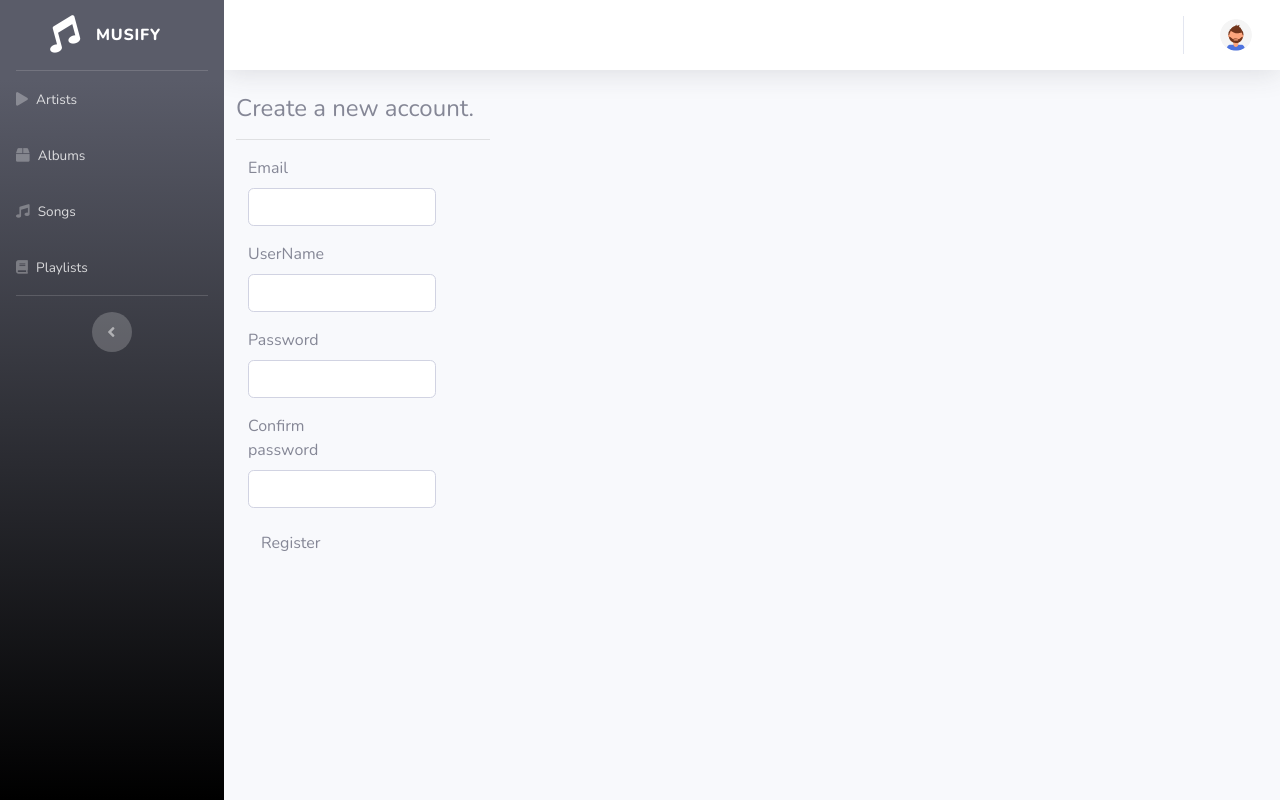
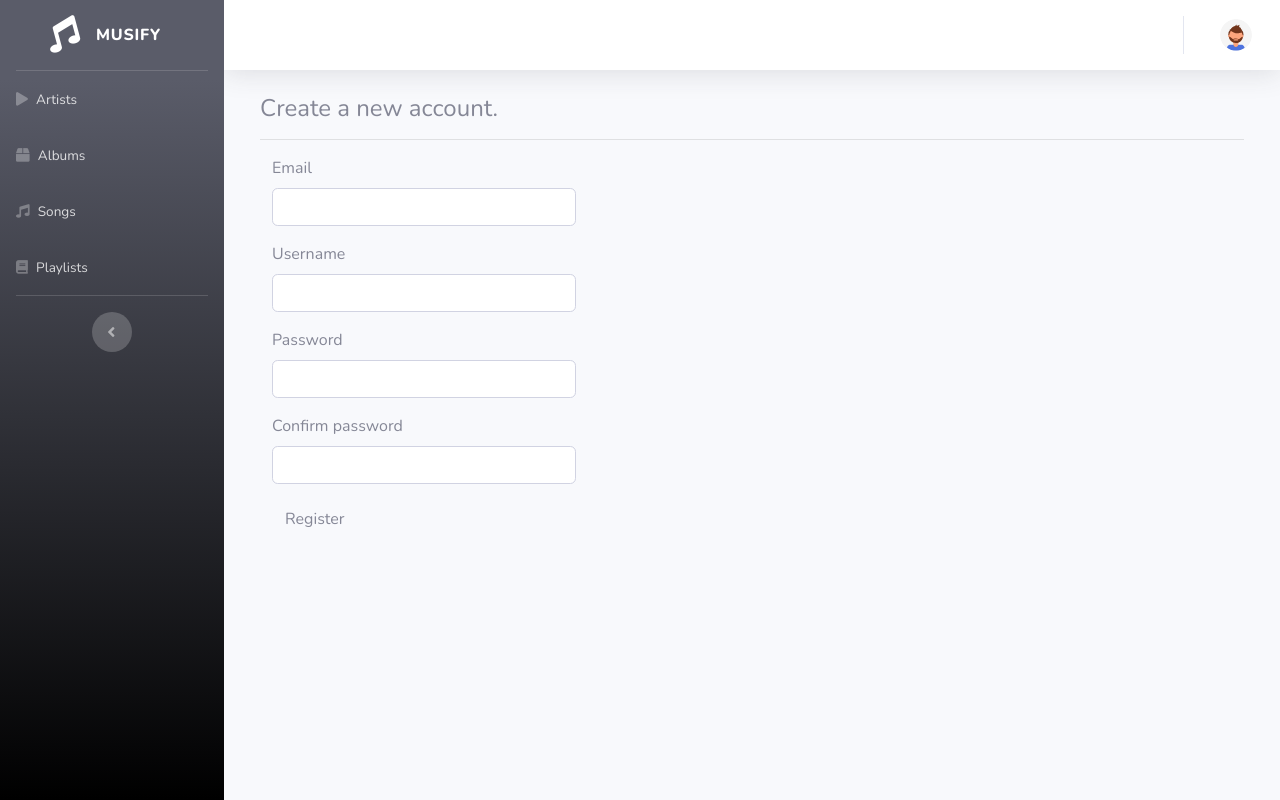
Before and after one commit to evaavra/Musify, an ASP.NET MVC app: template Musify/Views/Account/Register.cshtml in a window 1280 px wide. Run offline with ASP.NET Core 8 and stand-ins for ASP.NET MVC 5, Linux system fonts and the light colour scheme; the template is opened without the code that fills it, so the values that code supplies are empty; the project's own start-up code is not run; a stand-in starts its controllers and pages; some libraries are stand-ins or nearby versions.

Commit message:
Login-Register

```diff
--- a/Musify/Areas/Admin/Controllers/ArtistsController.cs
+++ b/Musify/Areas/Admin/Controllers/ArtistsController.cs
@@ -77,11 +77,7 @@ namespace Musify.Areas.Admin.Controllers
         {
             if (ModelState.IsValid)
             {
-                if (artist.ImageFile == null)
-                {
-                    artist.Thumbnail = "na_image.jpg";
-                }
-                else
+                if (artist.ImageFile != null)
                 {
                     artist.Thumbnail = Path.GetFileName(artist.ImageFile.FileName);
                     string fullPath = Path.Combine(Server.MapPath("~/img"), artist.Thumbnail);
--- a/Musify/Areas/Admin/Views/Artists/Edit.cshtml
+++ b/Musify/Areas/Admin/Views/Artists/Edit.cshtml
@@ -14,6 +14,7 @@
         <hr />
         @Html.ValidationSummary(true, "", new { @class = "text-danger" })
         @Html.HiddenFor(model => model.ID)
+        @Html.HiddenFor(m => m.Thumbnail)
 
         <div class="form-group">
             @Html.LabelFor(model => model.Name, htmlAttributes: new { @class = "control-label col-md-2" })
--- a/Musify/Views/Account/Register.cshtml
+++ b/Musify/Views/Account/Register.cshtml
@@ -4,37 +4,38 @@
 }
 
 @*<h2>@ViewBag.Title.</h2>*@
-
+<div class="container">
     @using (Html.BeginForm("Register", "Account", FormMethod.Post, new { @class = "form-horizontal", role = "form" }))
     {
         @Html.AntiForgeryToken()
+
         <h4>Create a new account.</h4>
         <hr />
 
         @Html.ValidationSummary("", new { @class = "text-danger" })
         <div class="form-group">
             @Html.LabelFor(m => m.Email, new { @class = "col-md-2 control-label" })
-        <div class="col-md-10">
+            <div class="col-md-4">
                 @Html.TextBoxFor(m => m.Email, new { @class = "form-control" })
             </div>
         </div>
 
 
         <div class="form-group">
-        @Html.LabelFor(m => m.UserName, new { @class = "col-md-2 control-label" })
-        <div class="col-md-10">
+            @Html.LabelFor(m => m.UserName, "Username", new { @class = "col-md-2 control-label" })
+            <div class="col-md-4">
                 @Html.TextBoxFor(m => m.UserName, new { @class = "form-control" })
             </div>
         </div>
         <div class="form-group">
             @Html.LabelFor(m => m.Password, new { @class = "col-md-2 control-label" })
-        <div class="col-md-10">
+            <div class="col-md-4">
                 @Html.PasswordFor(m => m.Password, new { @class = "form-control" })
             </div>
         </div>
         <div class="form-group">
             @Html.LabelFor(m => m.ConfirmPassword, new { @class = "col-md-2 control-label" })
-        <div class="col-md-10">
+            <div class="col-md-4">
                 @Html.PasswordFor(m => m.ConfirmPassword, new { @class = "form-control" })
             </div>
         </div>
@@ -47,7 +48,9 @@
                 <input type="submit" class="btn btn-default" value="Register" />
             </div>
         </div>
+
     }
+</div>
 @section Scripts {
     @Scripts.Render("~/bundles/jqueryval")
 }
--- a/Musify/Views/SongsDetails/Index.cshtml
+++ b/Musify/Views/SongsDetails/Index.cshtml
@@ -2,7 +2,6 @@
 @{
     ViewBag.Title = "Index";
 }
-
 
 <div class="container">
     <div class="song-play">
```
Also changed, not shown: Musify/Views/Account/Login.cshtml (+11 -9 lines). Lines whose indentation alone changed are shown as unchanged.
